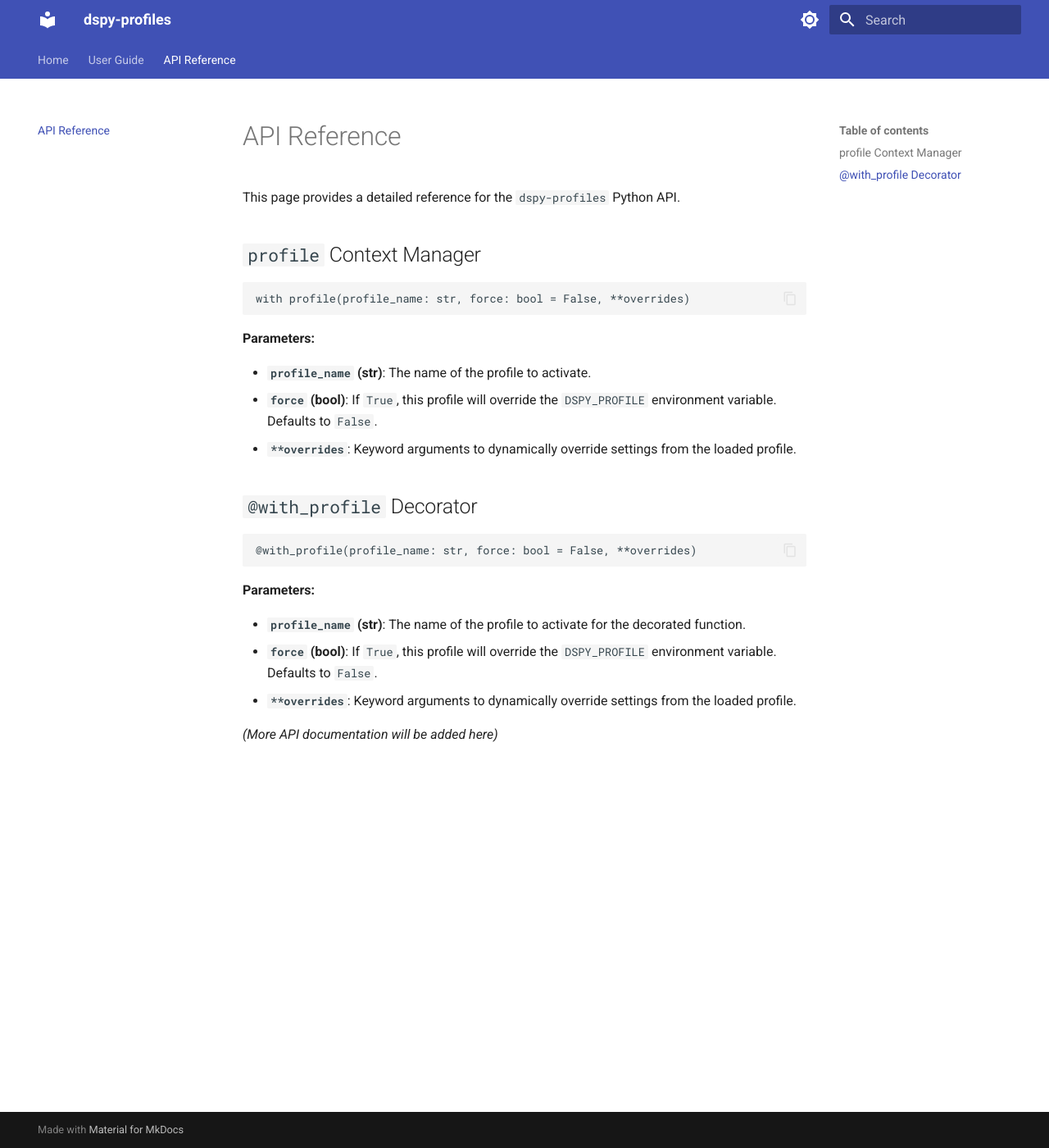
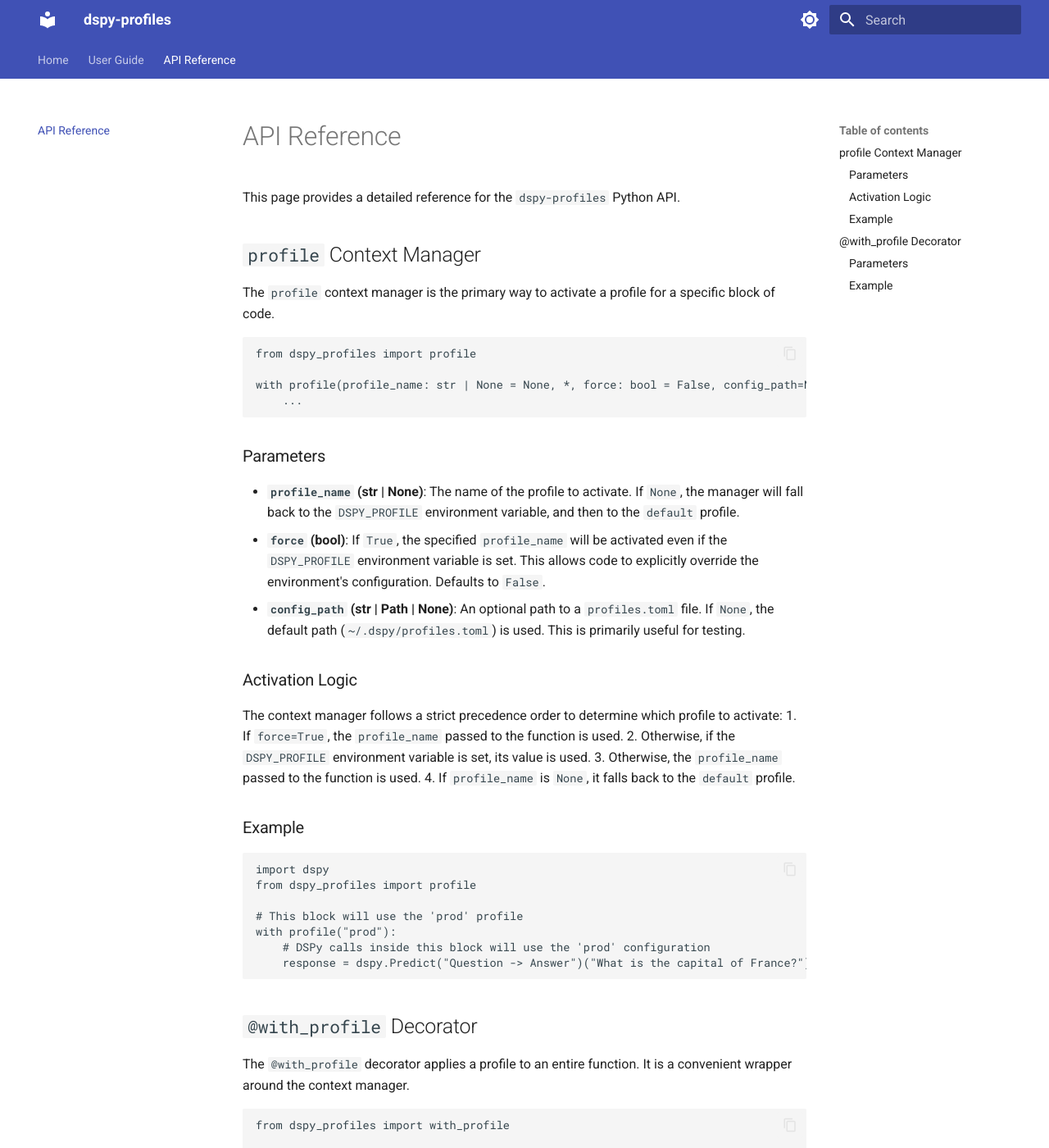
Before and after one commit to nielsgl/dspy-profiles, an MkDocs documentation site: the page built from docs/api.md, in a window 1280 px wide and 1400 px high. Shown: the whole window at 82% size. Built offline with MkDocs 1.6.1 and Material for MkDocs 9.7.7, drawn with Linux system fonts in a browser that asks for light colours; some of the changed text lies outside the part shown.

Commit message:
docs: 📝 update all documentation for Phase 2 features
Completes a full overhaul of the project documentation. Updates the README, PROJECT.md, and the MkDocs site to reflect all features implemented in Phase 2, including the 'run', 'diff', and 'import' commands. Ensures all documentation is comprehensive, accurate, and provides a high-quality developer experience.

````diff
--- a/docs/api.md
+++ b/docs/api.md
@@ -4,26 +4,67 @@
 
 ## `profile` Context Manager
 
+The `profile` context manager is the primary way to activate a profile for a specific block of code.
+
 ```python
-with profile(profile_name: str, force: bool = False, **overrides)
+from dspy_profiles import profile
+
+with profile(profile_name: str | None = None, *, force: bool = False, config_path=None):
+    ...
 ```
 
-**Parameters:**
+### Parameters
 
-*   **`profile_name` (str)**: The name of the profile to activate.
-*   **`force` (bool)**: If `True`, this profile will override the `DSPY_PROFILE` environment variable. Defaults to `False`.
-*   **`**overrides`**: Keyword arguments to dynamically override settings from the loaded profile.
+-   **`profile_name` (str | None)**: The name of the profile to activate. If `None`, the manager will fall back to the `DSPY_PROFILE` environment variable, and then to the `default` profile.
+-   **`force` (bool)**: If `True`, the specified `profile_name` will be activated even if the `DSPY_PROFILE` environment variable is set. This allows code to explicitly override the environment's configuration. Defaults to `False`.
+-   **`config_path` (str | Path | None)**: An optional path to a `profiles.toml` file. If `None`, the default path (`~/.dspy/profiles.toml`) is used. This is primarily useful for testing.
+
+### Activation Logic
+
+The context manager follows a strict precedence order to determine which profile to activate:
+1.  If `force=True`, the `profile_name` passed to the function is used.
+2.  Otherwise, if the `DSPY_PROFILE` environment variable is set, its value is used.
+3.  Otherwise, the `profile_name` passed to the function is used.
+4.  If `profile_name` is `None`, it falls back to the `default` profile.
+
+### Example
+
+```python
+import dspy
+from dspy_profiles import profile
+
+# This block will use the 'prod' profile
+with profile("prod"):
+    # DSPy calls inside this block will use the 'prod' configuration
+    response = dspy.Predict("Question -> Answer")("What is the capital of France?")
+```
 
 ## `@with_profile` Decorator
 
+The `@with_profile` decorator applies a profile to an entire function. It is a convenient wrapper around the context manager.
+
 ```python
-@with_profile(profile_name: str, force: bool = False, **overrides)
+from dspy_profiles import with_profile
+
+@with_profile(profile_name: str, *, force: bool = False, config_path=None)
+def my_function():
+    ...
 ```
 
-**Parameters:**
+### Parameters
 
-*   **`profile_name` (str)**: The name of the profile to activate for the decorated function.
-*   **`force` (bool)**: If `True`, this profile will override the `DSPY_PROFILE` environment variable. Defaults to `False`.
-*   **`**overrides`**: Keyword arguments to dynamically override settings from the loaded profile.
+The decorator accepts the exact same parameters as the `profile` context manager.
 
-*(More API documentation will be added here)*
+### Example
+
+```python
+import dspy
+from dspy_profiles import with_profile
+
+@with_profile("testing")
+def run_test_prediction():
+    predictor = dspy.Predict("question -> answer")
+    return predictor(question="What is 2+2?")
+
+# The 'testing' profile is active only for the duration of this function call
+result = run_test_prediction()
````
Also changed, not shown: PROJECT.md (+4 -4 lines), README.md (+7 -1 lines), docs/cli-reference.md (added, +168 -0 lines), docs/index.md (+7 -0 lines), docs/quickstart.md (+20 -1 lines).
